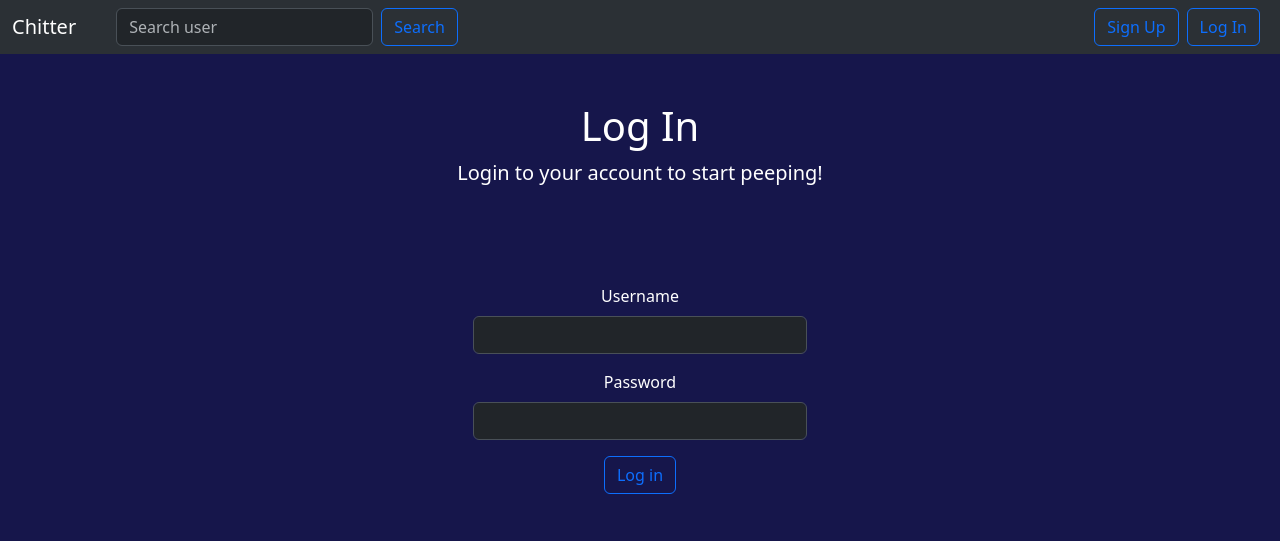
After one commit to TobyJWalker/chitter-challenge, a Flask app: page /login in a window 1280 px wide. The commit adds this page. Shown: the top 541 px of the page. Run offline with Flask 3, Linux system fonts and the light colour scheme.

Commit message:
Added login capabilities

```diff
--- a/app.py
+++ b/app.py
@@ -83,6 +83,26 @@ def logout():
     session.pop('username')
     return redirect('/home')
 
+@app.route('/login', methods=['GET'])
+def show_login_form():
+    return render_template('login.html')
+
+@app.route('/login', methods=['POST'])
+def login():
+    vd = Validator()
+
+    username = request.form['username']
+    password = request.form['password']
+
+    valid_login, errors = vd.validate_login(username, password)
+
+    if valid_login:
+        session['user_id'] = User.select().where(User.username == username).get().id
+        session['username'] = username
+        return redirect('/home')
+    else:
+        return render_template('login.html', errors=errors)
+
 
 # These lines start the server if you run this file directly
 # They also start the server configured to use the test database
--- a/templates/base.html
+++ b/templates/base.html
@@ -25,7 +25,9 @@
                         <form action="/signup" method="get">
                             <button class="btn btn-outline-primary me-2" type="signup" id="signup-button">Sign Up</button>
                         </form>
-                        <button class="btn btn-outline-primary me-2" type="login">Log In</button>
+                        <form action="/login" method="get">
+                            <button class="btn btn-outline-primary me-2" type="login" id="login-button">Log In</button>
+                        </form>
                     {% else %}
                         <p class="navbar-text me-2 mb-0">Logged in as {{ session['username'] }}</p>
                         <form action="/logout" method="post">
--- a/templates/home.html
+++ b/templates/home.html
@@ -6,7 +6,7 @@
     <div class="container-fluid" style="padding-bottom:2rem;padding-top:2rem;color:white;">
         <h1>Your Feed</h1>
         {% if logged_in %}
-            <div class="container-fluid" style="padding-bottom:3rem;padding-top:2rem;">
+            <div class="container-fluid" style="padding-bottom:3rem;padding-top:2rem;" id="post-box">
                 <form action="/peep" method="post">
                     <div class="mb-3">
                         <label for="content" class="form-label" style="color:white;">What's on your mind?</label>
--- /dev/null
+++ b/templates/login.html
@@ -0,0 +1,34 @@
+{% extends "base.html" %}
+
+{% block title %}Log in{% endblock %}
+
+{% block content %}
+    <div class="container-fluid" style="padding-bottom:3rem;padding-top:2rem;color:white;">
+        <h1>Log In</h1>
+        <p class="lead">Login to your account to start peeping!</p>
+    </div>
+
+    <div class="container-sm" style="padding-bottom:3rem;padding-top:2rem;color:white;">
+        <form action="/login" method="post">
+            <div class="mb-3 mx-auto" id="username-input" style="max-width:30%;">
+                <label for="username" class="form-label">Username</label>
+                {% if errors %}
+                    {% for error in errors['username'] %}
+                        <p class="text-danger">{{ error }}</p>
+                    {% endfor %}
+                {% endif %}
+                <input class="form-control" type="text" name="username" id="username" required>
+            </div>
+            <div class="mb-3 mx-auto" id="password-input" style="max-width:30%;">
+                <label for="password" class="form-label">Password</label>
+                {% if errors %}
+                    {% for error in errors['password'] %}
+                        <p class="text-danger">{{ error }}</p>
+                    {% endfor %}
+                {% endif %}
+                <input class="form-control" type="password" name="password" id="password" required>
+            </div>
+            <button class="btn btn-outline-primary" type="submit" id="login-confirm-button">Log in</button>
+        </form>
+    </div>
+{% endblock %}
```
